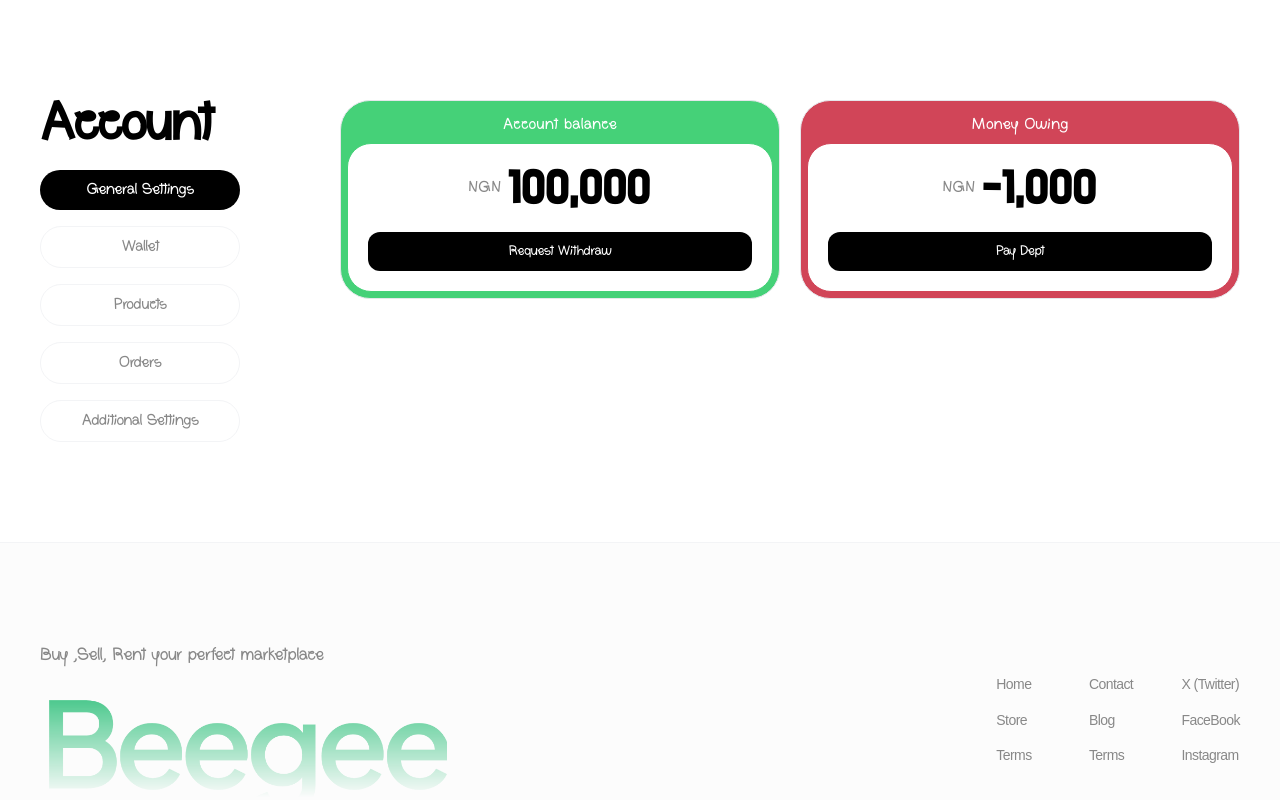
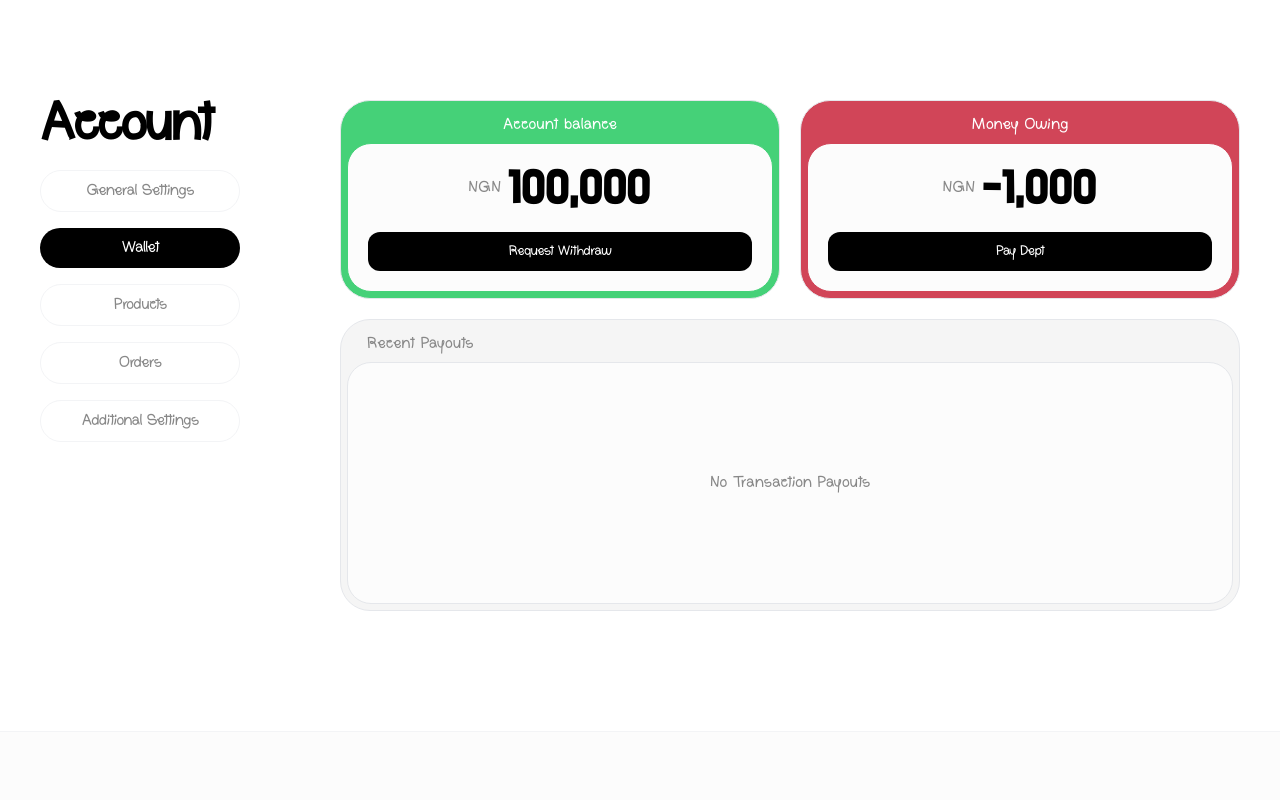
Before and after one commit to augustinegodwin/beegee, a Next.js app: page /account in a window 1280 px wide. Shown: the top 800 px of the page. Built offline with nearby package versions, Linux system fonts and the light colour scheme.

Commit message:
cooked the  wallet designs

```diff
--- a/app/(app)/account/page.tsx
+++ b/app/(app)/account/page.tsx
@@ -1,4 +1,4 @@
-"use client"
+"use client";
 import MaxWidthContainer from "@/app/components/utils/maxWidthContainer";
 import bot from "@/app/assets/images/user.jpg";
 import Image from "next/image";
@@ -28,15 +28,15 @@ export default function Page() {
                   </h2>
                 </div>
                 <div className="flex flex-row lg:flex-col gap-4 w-full overflow-hidden">
-                  <FilterCard active={true} title="General Settings" />
-                  <FilterCard active={false} title="Wallet" />
+                  <FilterCard active={false} title="General Settings" />
+                  <FilterCard active={true} title="Wallet" />
                   <FilterCard active={false} title="Products" />
                   <FilterCard active={false} title="Orders" />
                   <FilterCard active={false} title="Additional Settings" />
                 </div>
               </div>
-              {
-                activeTab===1 && <div className="flex-1 ">
+              {activeTab === 1 && (
+                <div className="flex-1 ">
                   <div className="w-full py-5 px-1 flex flex-col gap-5 sm:gap-10">
                     <>
                       <section className="w-full grid gap-x-8 gap-y-6 sm:grid-cols-2">
@@ -138,18 +138,25 @@ export default function Page() {
                     </>
                   </div>
                 </div>
-              }
-              {
-                activeTab ===2 && <div className="flex-1 flex flex-col gap-5">
+              )}
+              {activeTab === 2 && (
+                <div className="flex-1 flex flex-col gap-5">
                   <div className="flex-1 flex flex-col sm:flex-row gap-5">
-                  <div className="flex-1 h-fit bg-(--card) rounded-[30px] bg-(--green) border border-gray-200 p-1.5">
+                    {/* Account Card */}
+                    <div className="flex-1 h-fit rounded-[30px] bg-(--green) border border-gray-200 p-1.5">
                       <div className="py-2 px-5">
-                      <p className='text-base text-center leading-5 text-white title-font'>Account balance</p>
+                        <p className="text-base text-center leading-5 text-white title-font">
+                          Account balance
+                        </p>
                       </div>
-                    <div className="w-full h-fit p-5 bg-white items-center border border-(--green) rounded-3xl justify-center flex flex-col gap-5">
+                      <div className="w-full h-fit p-5 bg-foreground items-center border border-(--green) rounded-3xl justify-center flex flex-col gap-5">
                         <div className="flex jusify-center w-fit items-center flex-row gap-2">
-                        <p className='text-base w-fit text-center leading-5 text-(--secondary) title-font'>NGN</p>
-                        <h2 className={` text-center w-fit atwtts text-3xl lg:text-[48px] text-black leading-none tracking-[-0.01em]`}>
+                          <p className="text-base w-fit text-center leading-5 text-(--secondary) title-font">
+                            NGN
+                          </p>
+                          <h2
+                            className={` text-center w-fit atwtts text-3xl lg:text-[48px] text-black leading-none tracking-[-0.01em]`}
+                          >
                             100,000
                           </h2>
                         </div>
@@ -158,14 +165,21 @@ export default function Page() {
                         </button>
                       </div>
                     </div>
+                    {/* dept Card */}
                     <div className="flex-1 h-fit rounded-[30px] bg-(--warning) border border-gray-200 p-1.5">
                       <div className="py-2 px-5">
-                      <p className='text-base text-center leading-5 text-white title-font'>Money Owing</p>
+                        <p className="text-base text-center leading-5 text-white title-font">
+                          Money Owing
+                        </p>
                       </div>
-                    <div className="w-full h-fit p-5 bg-white items-center border border-(--warning) rounded-3xl justify-center flex flex-col gap-5">
+                      <div className="w-full h-fit p-5 bg-foreground items-center border border-(--warning) rounded-3xl justify-center flex flex-col gap-5">
                         <div className="flex jusify-center w-fit items-center flex-row gap-2">
-                        <p className='text-base w-fit text-center leading-5 text-(--secondary) title-font'>NGN</p>
-                        <h2 className={` text-center w-fit atwtts text-3xl lg:text-[48px] text-black leading-none tracking-[-0.01em]`}>
+                          <p className="text-base w-fit text-center leading-5 text-(--secondary) title-font">
+                            NGN
+                          </p>
+                          <h2
+                            className={` text-center w-fit atwtts text-3xl lg:text-[48px] text-black leading-none tracking-[-0.01em]`}
+                          >
                             -1,000
                           </h2>
                         </div>
@@ -175,10 +189,28 @@ export default function Page() {
                       </div>
                     </div>
 
+                  </div>
+                  {/* payout History */}
+                    <div className="flex-1 h-fit rounded-[30px] bg-(--card) border border-gray-200 p-1.5">
+                      <div className="py-2 px-5">
+                        <p className="text-base text-left leading-5 text-(--secondary) title-font">
+                          Recent Payouts
+                        </p>
+                      </div>
+                      <div className="w-full h-fit p-5 bg-foreground items-center border border-gray-200 rounded-3xl justify-center flex flex-col gap-5">
+                        <div className="flex jusify-center min-h-50 w-fit items-center flex-row gap-2">
+                          <p className="text-base text-left leading-5 text-(--secondary) title-font">
+                          No Transaction Payouts
+                        </p>
+                        </div>
 
                       </div>
                     </div>
-              }
+                  <div>
+
+                  </div>
+                </div>
+              )}
             </div>
           </div>
         </div>
```
Lines whose indentation alone changed are shown as unchanged.
